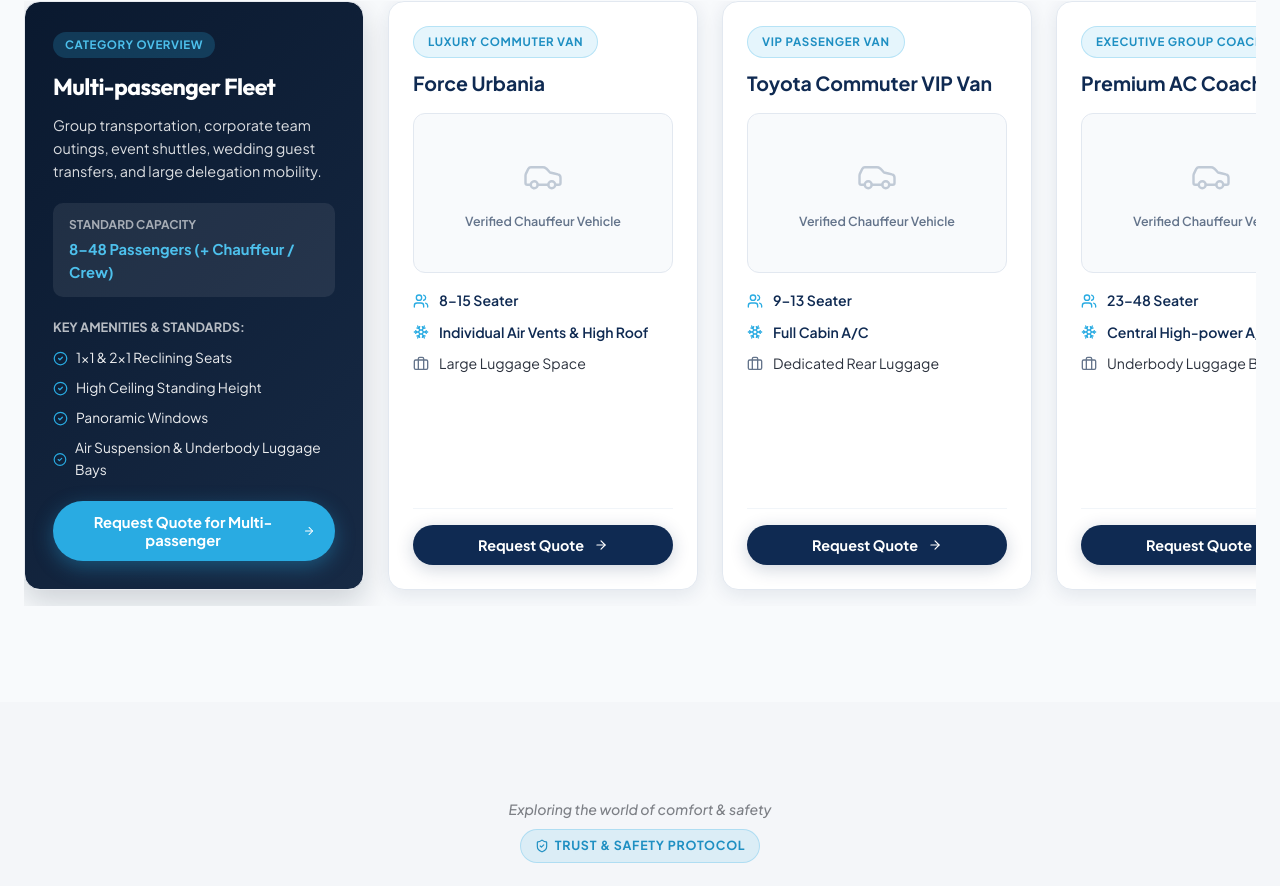
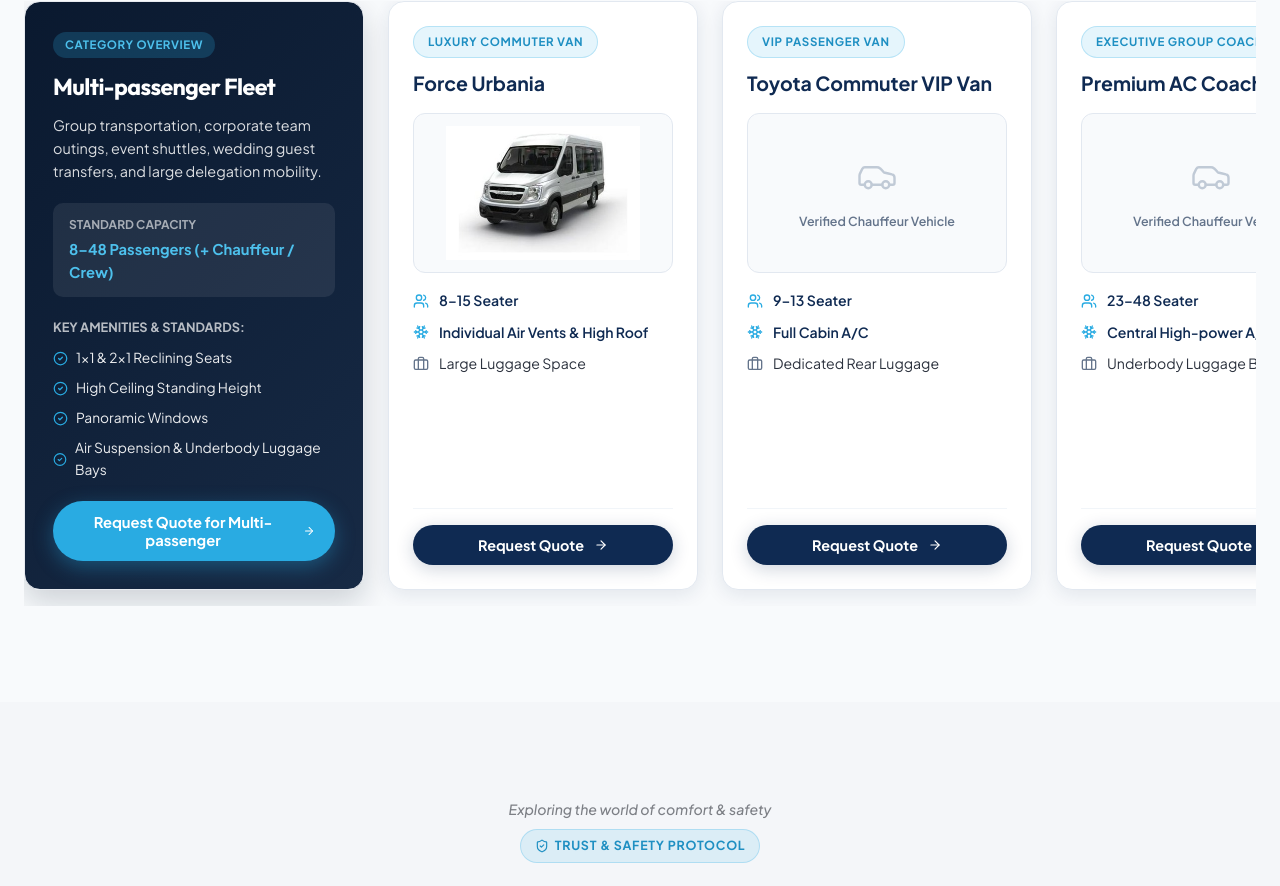
Before and after one commit to yogitajibhakate/travels_website, a Next.js app: page /fleet in a window 1280 px wide. Shown: the part 3480-4366 px from the top of the page. Built offline with nearby package versions, Linux system fonts and the light colour scheme.

Commit message:
feat: add Force Urbania image to Multi-passenger fleet

```diff
--- a/src/data/fleet.js
+++ b/src/data/fleet.js
@@ -164,7 +164,7 @@
         seats: '8–15 Seater',
         ac: 'Individual Air Vents & High Roof',
         luggage: 'Large Luggage Space',
-        image: ''
+        image: '/images/fleet/force-urbania.jpg'
       },
       {
         name: 'Toyota Commuter VIP Van',
```
Also changed, not shown: public/images/fleet/force-urbania.jpg (added).
